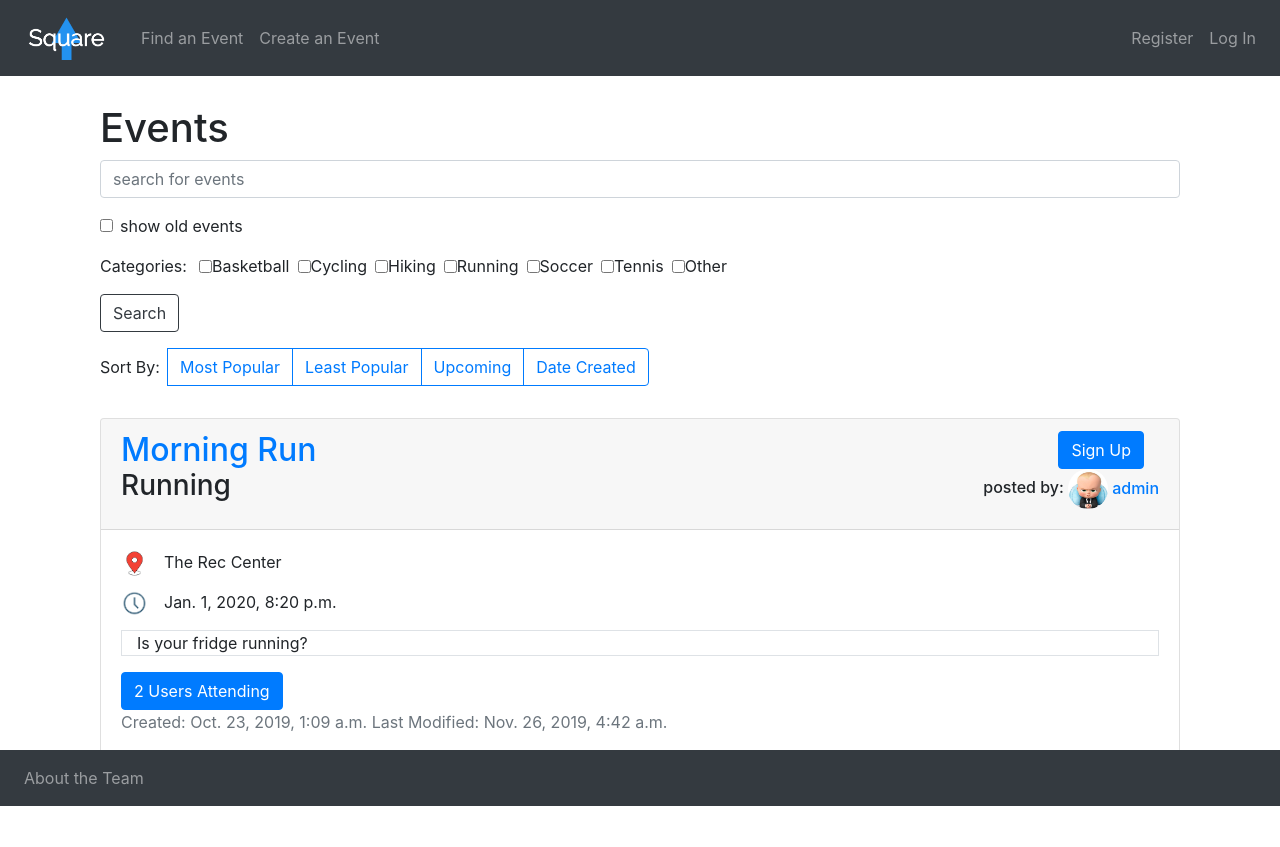
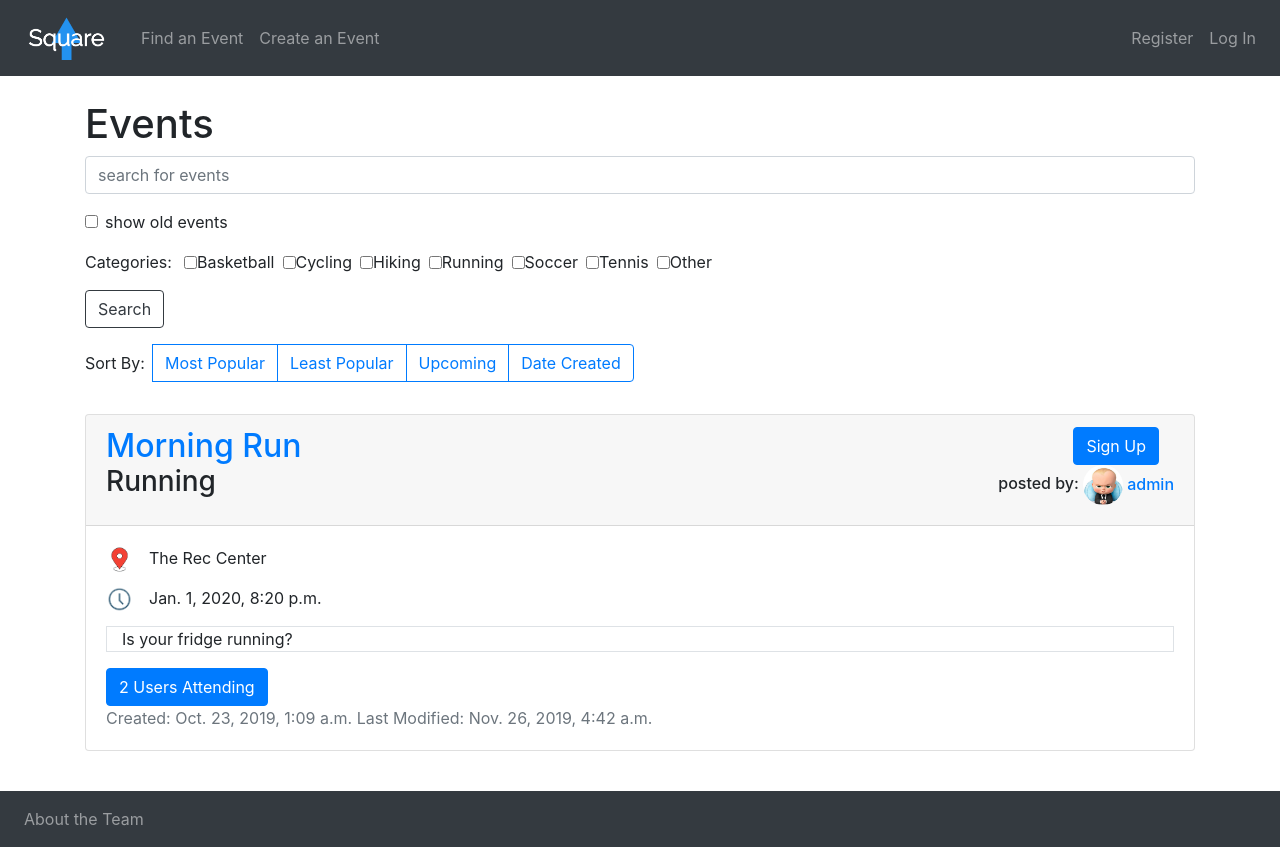
Before and after one commit to royceschultz/Square-Up-Events, a Django app: page / in a window 1280 px wide. Before the commit the page ends 806 px from the top, so only its background shows below. Run offline with Django 3.2, Linux system fonts and the light colour scheme; data comes from the database, SQL or seed files in the repository; some libraries are stand-ins or nearby versions.

Commit message:
Made the sticky footer a flexbox

```diff
--- a/events/static/events/style.css
+++ b/events/static/events/style.css
@@ -1,25 +1,10 @@
-
-html, body {
-    height: 100%;
-    margin-bottom: 0px;
-    padding-bottom:0px;
-  /*  overflow: hidden;*/
-}
-header {
-  height: 80px;
+html,body {
+  display: flex;
+  flex-direction: column;
+  min-height: 100vh;
 }
 footer {
-  height: 50px;
+  margin: auto auto 0 auto;
+  flex-shrink: 0;
+  width: 100%;
 }
-.cc1 {
-  height: calc(100% - 130px);
-  overflow:auto;
-}
-
-.ccc {
-    /*margin-bottom:-130px;*/
-    padding:0px;
-    /*overflow: auto;*/
-    margin-left:100px;
-    margin-right: 100px;
-}
--- a/events/templates/base.html
+++ b/events/templates/base.html
@@ -20,6 +20,7 @@
     <script src="https://cdnjs.cloudflare.com/ajax/libs/popper.js/1.14.6/umd/popper.min.js" integrity="sha384-wHAiFfRlMFy6i5SRaxvfOCifBUQy1xHdJ/yoi7FRNXMRBu5WHdZYu1hA6ZOblgut" crossorigin="anonymous"></script>
     <script src="https://stackpath.bootstrapcdn.com/bootstrap/4.2.1/js/bootstrap.min.js" integrity="sha384-B0UglyR+jN6CkvvICOB2joaf5I4l3gm9GU6Hc1og6Ls7i6U/mkkaduKaBhlAXv9k" crossorigin="anonymous"></script>
     <link rel = "stylesheet" type = "text/css" href = "{%static 'events/style.css' %}">
+
   </head>
   <body>
     <header>
@@ -47,9 +48,7 @@
       </div>
     </nav>
   </header>
-
-    <div class="cc1">
-       <div class = "ccc">
+    <div class = "container">
       {% if messages %}
       {% for message in messages %}
         <div class="alert alert-{{ message.tags }}">
@@ -62,7 +61,6 @@
       {% endblock content %}
         <br>
     </div>
-     </div>
     <footer>
       <nav class="navbar navbar-expand-lg navbar-dark bg-dark">
         <ul class="navbar-nav mr-auto">
```
Lines whose indentation alone changed are shown as unchanged.
